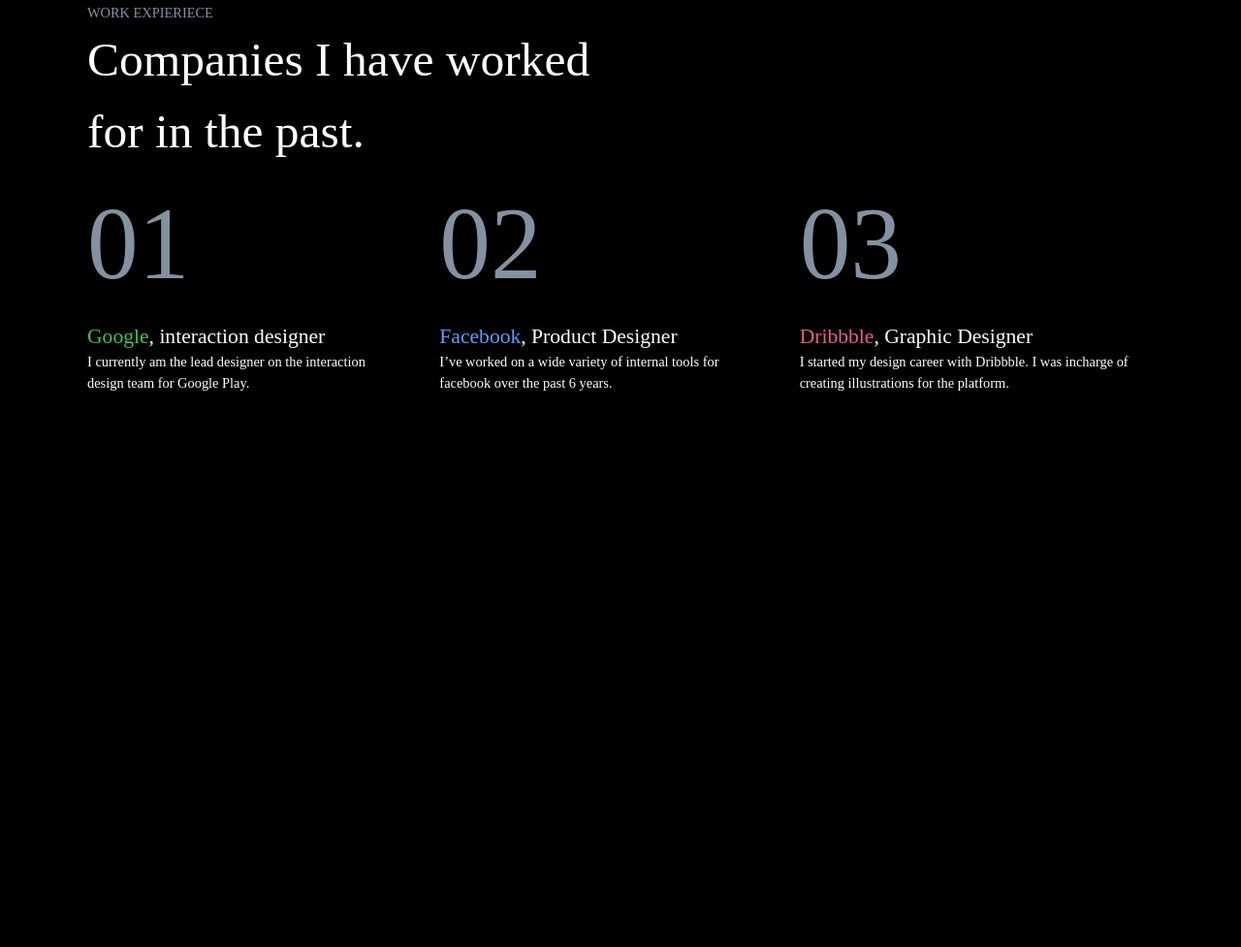
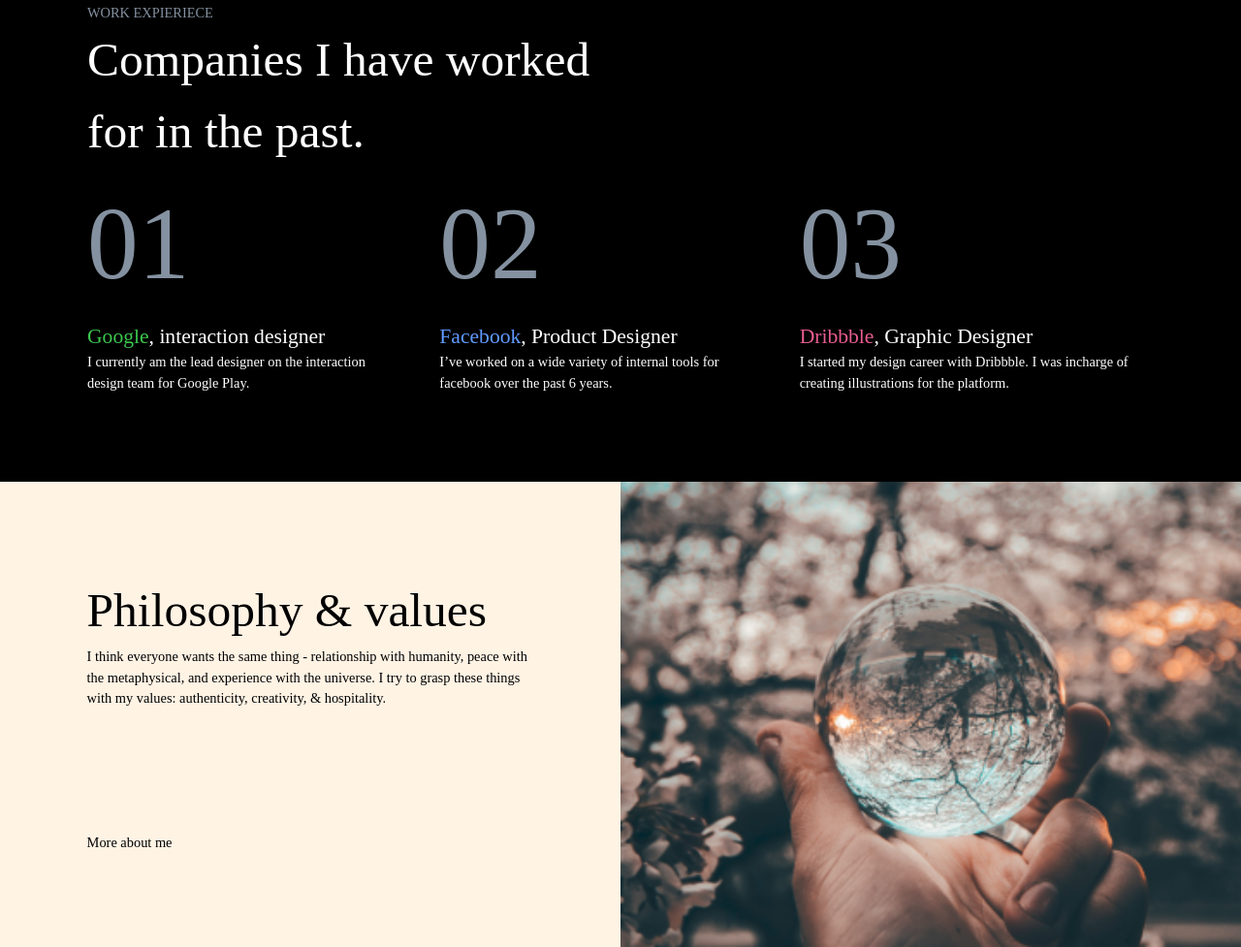
Before and after one commit to GrazianoMono/Portfolio, a website built with webpack: page src/index.html in a window 1280 px wide. Shown: the part 887-1864 px from the top of the page at 97% size. Before the commit the page ends 1384 px from the top, so only its background shows below. Built offline with nearby package versions, Linux system fonts and the light colour scheme; files whose address does not match are found by name.

Commit message:
feat: created philosophy section, feat: text dark class

```diff
--- a/src/index.html
+++ b/src/index.html
@@ -58,7 +58,12 @@
 				<h5 class="text-light-grey text-uppercase">Work expieriece</h5>
 				<h2>Companies I have worked for in the past.</h2>
 			</div>
-			<div class="work__companies u-flex-col u-justify-center u-align-start">
+			<div
+				class="
+					work__companies
+					u-flex-col u-justify-center u-align-start
+				"
+			>
 				<div
 					class="
 						company
@@ -66,7 +71,10 @@
 					"
 				>
 					<h1 class="company__heading heading text-light-grey">01</h1>
-					<h3 class="company__role"><span class="text-green">Google</span>, interaction designer</h3>
+					<h3 class="company__role">
+						<span class="text-green">Google</span>, interaction
+						designer
+					</h3>
 					<h5 class="company__role-description">
 						I currently am the lead designer on the interaction
 						design team for Google Play.
@@ -79,9 +87,13 @@
 					"
 				>
 					<h1 class="company__heading heading text-light-grey">02</h1>
-					<h3 class="company__role"><span class="text-blue">Facebook</span>, Product Designer</h3>
+					<h3 class="company__role">
+						<span class="text-blue">Facebook</span>, Product
+						Designer
+					</h3>
 					<h5 class="company__role-description">
-						I’ve worked on a wide variety of internal tools for facebook over the past 6 years.
+						I’ve worked on a wide variety of internal tools for
+						facebook over the past 6 years.
 					</h5>
 				</div>
 				<div
@@ -91,13 +103,40 @@
 					"
 				>
 					<h1 class="company__heading heading text-light-grey">03</h1>
-					<h3 class="company__role"><span class="text-pink">Dribbble</span>, Graphic Designer</h3>
+					<h3 class="company__role">
+						<span class="text-pink">Dribbble</span>, Graphic
+						Designer
+					</h3>
 					<h5 class="company__role-description">
-						I started my design career with Dribbble. I was incharge of creating illustrations for the platform.
+						I started my design career with Dribbble. I was incharge
+						of creating illustrations for the platform.
 					</h5>
 				</div>
 			</div>
 		</section>
 
+		<section class="philosophy u-flex-col u-align-center u-justify-center">
+			<div class="philosophy__message u-flex-col u-align-start u-justify-between">
+				<span>
+					<h2 class="text-dark">Philosophy & values</h2>
+					<h5 class="text-dark">
+						I think everyone wants the same thing - relationship
+						with humanity, peace with the metaphysical, and
+						experience with the universe. I try to grasp these
+						things with my values: authenticity, creativity, &
+						hospitality.
+					</h5>
+				</span>
+				<a href="#" class="text-dark">More about me</a>
+			</div>
+			<div
+				class="
+					philosophy__image
+					u-flex-row u-justify-center u-align-center
+				"
+			>
+				<img src="./assets/img/philosophy.png" alt="The sphere" />
+			</div>
+		</section>
 	</body>
 </html>
--- a/src/sass/base/_typography.scss
+++ b/src/sass/base/_typography.scss
@@ -45,6 +45,7 @@
 .text-green { color: $color-green;}
 .text-pink { color: $color-pink;}
 .text-blue { color: $color-blue;}
+.text-dark { color: $color-black;}
 
 .text-uppercase { text-transform: uppercase;}
 
--- /dev/null
+++ b/src/sass/layout/_philosophy.scss
@@ -0,0 +1,48 @@
+.philosophy {
+
+	width: 100%;
+	height: 90vh;
+	max-height: 150rem;
+	background-color: $color-peach;
+
+	@include respond(tab-port) {
+		flex-direction: row;
+		height: 60vh;
+		max-height: 66.7rem;
+	}
+
+	&__message {
+		padding: 5vh 7vw;
+		height: 50%;
+		width: 100%;
+
+		@include respond(tab-port) {
+			padding: 0 7vw;
+			width: 50%;
+			height: 60%;
+		}
+
+		& > :not(:last-child) {
+			margin-bottom: 5vw;
+		}
+	}
+
+	&__image {
+		overflow: hidden;
+		height: 50%;
+		width: 100%;
+		min-height: 45rem;
+
+
+		@include respond(tab-port) {
+			width: 50%;
+			height: 100%;
+		}
+
+		& img {
+			width: 100%;
+			height: 100%;
+			object-fit: cover;
+		}
+	}
+}
--- a/src/sass/main.scss
+++ b/src/sass/main.scss
@@ -19,3 +19,4 @@
 //LAYOUT SASS
 @import './layout/hero';
 @import './layout/work';
+@import './layout/philosophy';
```
Also changed, not shown: src/assets/img/philosophy.png (added).
